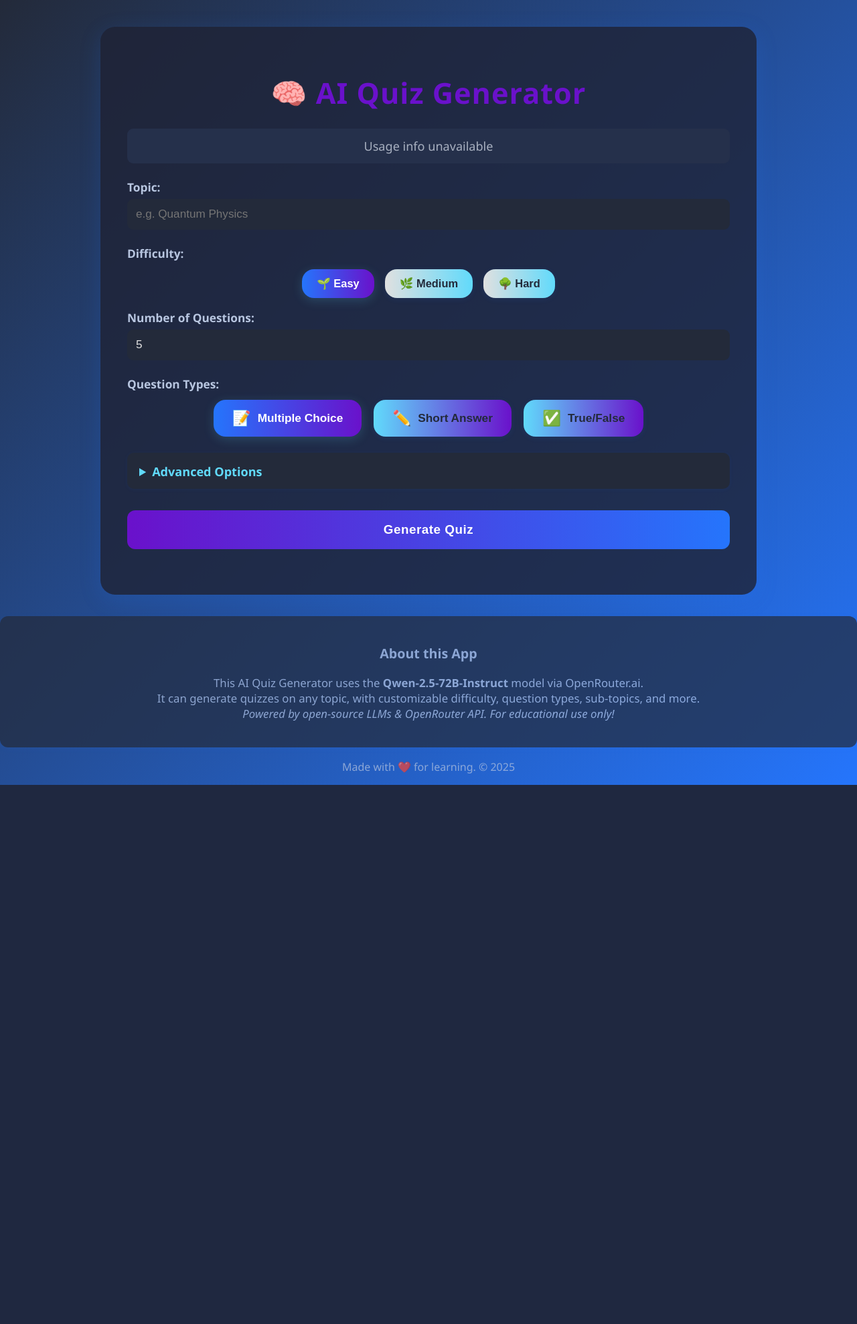
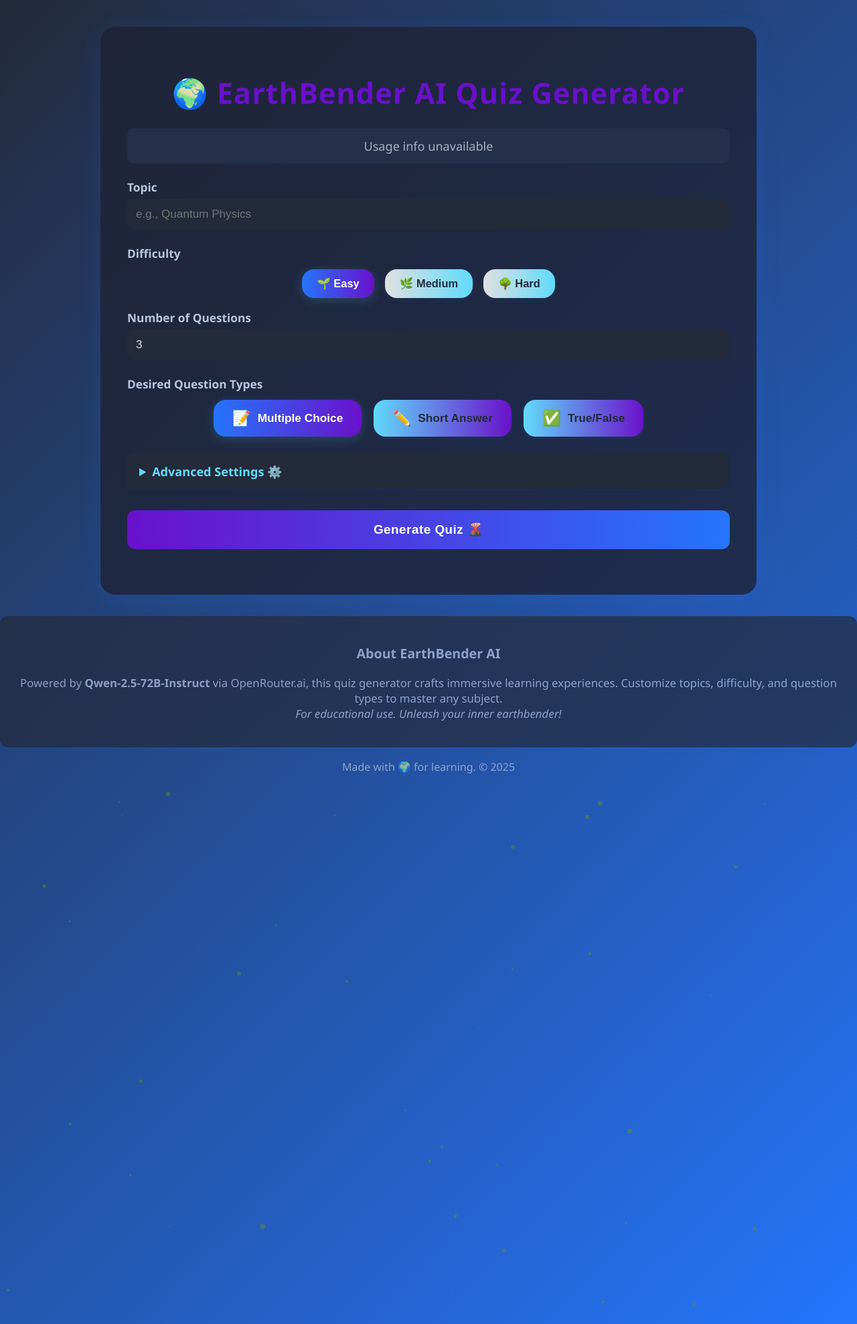
Before and after one commit to ggSohamgg/Spark_Quiz, a Flask app: page / in a window 1280 px wide. Shown: the whole page at 67% size. Before the commit the page ends 1172 px from the top, so only its background shows below. Run offline with Flask 3, Linux system fonts and the light colour scheme; data that the repository does not hold is empty.

Commit message:
Update index.html

```diff
--- a/templates/index.html
+++ b/templates/index.html
@@ -2,31 +2,40 @@
 <html lang="en">
 <head>
     <meta charset="UTF-8">
-    <title>AI Quiz Generator</title>
+    <title>EarthBender AI Quiz Generator</title>
     <meta name="viewport" content="width=device-width, initial-scale=1">
     <link rel="stylesheet" href="{{ url_for('static', filename='css/style.css') }}">
+    <link href="https://fonts.googleapis.com/css2?family=Oxanium:wght@400;600;700&display=swap" rel="stylesheet">
 </head>
 <body>
+    <div class="parallax-bg"></div>
     <div class="container">
-        <h1>🧠 AI Quiz Generator</h1>
+        <h1>🌍 EarthBender AI Quiz Generator</h1>
         <div id="usage-info" class="info-box"></div>
         <form id="quiz-form" autocomplete="off">
             <div class="main-fields">
-                <label>Topic:</label>
-                <input type="text" name="topic" required placeholder="e.g. Quantum Physics">
+                <div class="input-group">
+                    <label for="topic">Topic</label>
+                    <input type="text" id="topic" name="topic" required placeholder="e.g., Quantum Physics">
+                </div>
 
-                <label>Difficulty:</label>
+                <div class="input-group">
+                    <label>Difficulty</label>
                     <div class="difficulty-group">
                         <button type="button" class="diff-btn selected" data-value="easy">🌱 Easy</button>
                         <button type="button" class="diff-btn" data-value="medium">🌿 Medium</button>
                         <button type="button" class="diff-btn" data-value="hard">🌳 Hard</button>
                     </div>
                     <input type="hidden" name="difficulty" id="difficulty_input" value="easy">
+                </div>
 
-                <label>Number of Questions:</label>
-                <input type="number" name="num_questions" min="1" max="10" value="5">
+                <div class="input-group">
+                    <label for="num_questions">Number of Questions</label>
+                    <input type="number" id="num_questions" name="num_questions" min="1" max="10" value="3">
+                </div>
 
-                <label>Question Types:</label>
+                <div class="input-group">
+                    <label>Desired Question Types</label>
                     <div class="question-type-group" id="question-type-group">
                         <button type="button" class="qt-btn selected" data-value="multiple choice">
                             <span>📝</span> Multiple Choice
@@ -40,46 +49,57 @@
                     </div>
                     <input type="hidden" name="question_types" id="question_types_input" value="multiple choice">
                 </div>
+            </div>
 
             <details class="advanced-options">
-                <summary>Advanced Options</summary>
-                <label>Specific Sub-topics (optional, comma separated):</label>
-                <input type="text" name="subtopics" placeholder="e.g. Wave-particle duality, Quantum entanglement">
-
-                <label>Context Keywords (optional, comma separated):</label>
-                <input type="text" name="keywords" placeholder="e.g. experiment, theory, equation">
-
-                <label>Target Audience (optional):</label>
-                <input type="text" name="audience" placeholder="e.g. Undergraduate Physics Students">
-
-                <label>Language (optional):</label>
-                <input type="text" name="language" placeholder="e.g. en (default English)">
-
-                <label>Include Explanations?</label>
-                <select name="include_explanations">
+                <summary>Advanced Settings ⚙️</summary>
+                <div class="advanced-content">
+                    <div class="input-group">
+                        <label for="subtopics">Sub-topics (comma-separated)</label>
+                        <input type="text" id="subtopics" name="subtopics" placeholder="e.g., Wave-particle duality, Quantum entanglement">
+                    </div>
+                    <div class="input-group">
+                        <label for="keywords">Context Keywords (comma-separated)</label>
+                        <input type="text" id="keywords" name="keywords" placeholder="e.g., experiment, theory, equation">
+                    </div>
+                    <div class="input-group">
+                        <label for="audience">Target Audience</label>
+                        <input type="text" id="audience" name="audience" placeholder="e.g., High School Students">
+                    </div>
+                    <div class="input-group">
+                        <label for="language">Language</label>
+                        <input type="text" id="language" name="language" placeholder="e.g., en (default English)">
+                    </div>
+                    <div class="input-group">
+                        <label for="include_explanations">Include Explanations?</label>
+                        <select id="include_explanations" name="include_explanations">
                             <option value="yes" selected>Yes</option>
                             <option value="no">No</option>
                         </select>
-
-                <label>Maximum Length per Question (optional, in words):</label>
-                <input type="number" name="max_length" min="0" placeholder="e.g. 30">
+                    </div>
+                    <div class="input-group">
+                        <label for="max_length">Max Length per Question (words)</label>
+                        <input type="number" id="max_length" name="max_length" min="0" placeholder="e.g., 30">
+                    </div>
+                </div>
             </details>
 
-            <button type="submit" class="main-btn">Generate Quiz</button>
+            <button type="submit" class="main-btn">Generate Quiz 🌋</button>
         </form>
         <div id="quiz-output"></div>
     </div>
     <footer>
         <div class="about-box">
-            <h3>About this App</h3>
+            <h3>About EarthBender AI</h3>
             <p>
-                This AI Quiz Generator uses the <b>Qwen-2.5-72B-Instruct</b> model via OpenRouter.ai.<br>
-                It can generate quizzes on any topic, with customizable difficulty, question types, sub-topics, and more.<br>
-                <i>Powered by open-source LLMs & OpenRouter API. For educational use only!</i>
+                Powered by <b>Qwen-2.5-72B-Instruct</b> via OpenRouter.ai, this quiz generator crafts immersive learning experiences.
+                Customize topics, difficulty, and question types to master any subject.<br>
+                <i>For educational use. Unleash your inner earthbender!</i>
             </p>
         </div>
-        <p>Made with ❤️ for learning. &copy; 2025</p>
+        <p>Made with 🌍 for learning. © 2025</p>
     </footer>
+    <canvas id="particle-canvas"></canvas>
     <script>
         // Difficulty button group
         const diffGroup = document.querySelector('.difficulty-group');
@@ -109,16 +129,15 @@
         async function fetchUsage() {
             const resp = await fetch('/usage');
             const data = await resp.json();
+            const infoBox = document.getElementById('usage-info');
             if (data.error) {
-            document.getElementById('usage-info').innerText = "Usage info unavailable";
+                infoBox.innerText = "Usage info unavailable";
             } else if (data.limit !== null && data.remaining !== null) {
-            document.getElementById('usage-info').innerText =
-                `OpenRouter API requests left today: ${data.remaining} of ${data.limit}`;
+                infoBox.innerText = `OpenRouter API requests left today: ${data.remaining} of ${data.limit}`;
             } else if (data.per_min && data.interval) {
-            document.getElementById('usage-info').innerText =
-                `OpenRouter Free Tier: Up to ${data.per_min} requests per ${data.interval}.`;
+                infoBox.innerText = `OpenRouter Free Tier: Up to ${data.per_min} requests per ${data.interval}.`;
             } else {
-            document.getElementById('usage-info').innerText = "Usage info unavailable";
+                infoBox.innerText = "Usage info unavailable";
             }
         }
         fetchUsage();
@@ -143,14 +162,14 @@
                 include_explanations: formData.get('include_explanations') === "yes",
                 max_length: formData.get('max_length')
             };
-        document.getElementById('quiz-output').innerHTML = "<div class='loading'>Generating quiz...</div>";
+            document.getElementById('quiz-output').innerHTML = "<div class='loading'>Forging your quiz...</div>";
             const response = await fetch('/generate_quiz', {
                 method: 'POST',
                 headers: {'Content-Type': 'application/json'},
                 body: JSON.stringify(parameters)
             });
             const result = await response.json();
-        let html = "<h2>Your Quiz</h2>";
+            let html = "<h2>Your EarthBender Quiz</h2>";
             if (result.quiz && result.quiz.length > 0) {
                 result.quiz.forEach((q, i) => {
                     html += `<div class='question-card'><b>${i+1}. ${q.question}</b><br>`;
@@ -170,11 +189,63 @@
                     html += "</div>";
                 });
             } else {
-            html += "<div class='error'>Sorry, no quiz could be generated.</div>";
+                html += "<div class='error'>The earth could not yield a quiz this time.</div>";
             }
             document.getElementById('quiz-output').innerHTML = html;
             fetchUsage();
+        };
+
+        // Particle effect for earth-bending vibe
+        const canvas = document.getElementById('particle-canvas');
+        const ctx = canvas.getContext('2d');
+        canvas.width = window.innerWidth;
+        canvas.height = window.innerHeight;
+        const particles = [];
+        class Particle {
+            constructor() {
+                this.x = Math.random() * canvas.width;
+                this.y = Math.random() * canvas.height;
+                this.size = Math.random() * 3 + 1;
+                this.speedX = Math.random() * 0.5 - 0.25;
+                this.speedY = Math.random() * 0.5 - 0.25;
             }
+            update() {
+                this.x += this.speedX;
+                this.y += this.speedY;
+                if (this.size > 0.2) this.size -= 0.01;
+                if (this.x < 0 || this.x > canvas.width) this.speedX *= -1;
+                if (this.y < 0 || this.y > canvas.height) this.speedY *= -1;
+            }
+            draw() {
+                ctx.fillStyle = 'rgba(107, 142, 35, 0.5)';
+                ctx.beginPath();
+                ctx.arc(this.x, this.y, this.size, 0, Math.PI * 2);
+                ctx.fill();
+            }
+        }
+        function initParticles() {
+            for (let i = 0; i < 50; i++) {
+                particles.push(new Particle());
+            }
+        }
+        function animateParticles() {
+            ctx.clearRect(0, 0, canvas.width, canvas.height);
+            particles.forEach((p, i) => {
+                p.update();
+                p.draw();
+                if (p.size <= 0.2) {
+                    particles.splice(i, 1);
+                    particles.push(new Particle());
+                }
+            });
+            requestAnimationFrame(animateParticles);
+        }
+        initParticles();
+        animateParticles();
+        window.addEventListener('resize', () => {
+            canvas.width = window.innerWidth;
+            canvas.height = window.innerHeight;
+        });
     </script>
 </body>
 </html>
```
Lines whose indentation alone changed are shown as unchanged.
